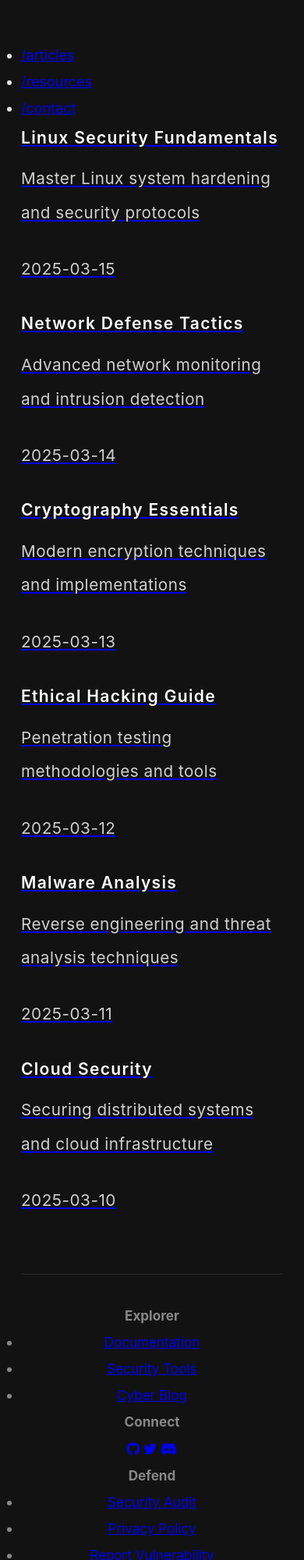
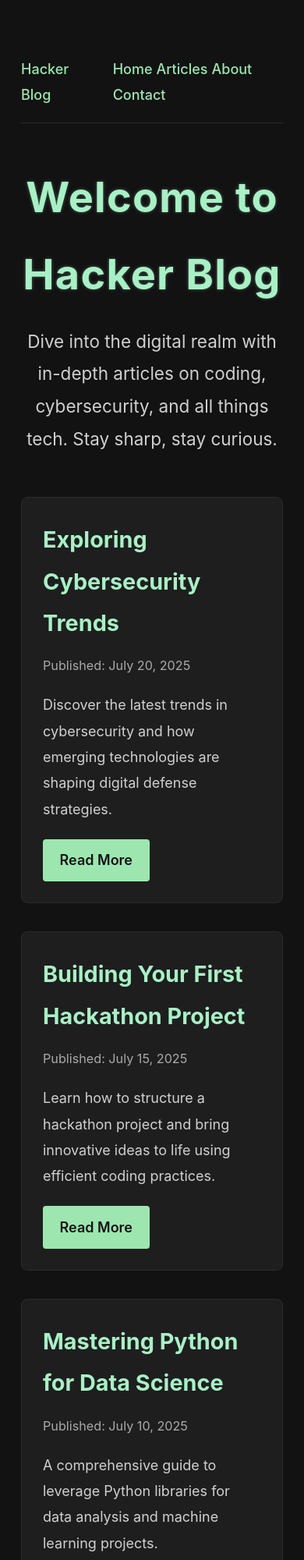
Before and after one commit to RicheByte/bugBountyTrackerPro, a plain HTML site: page index.html in a window 390 px wide. Shown: the top 2000 px of the page at 78% size. Drawn offline with Linux system fonts and the light colour scheme.

Commit message:
Update index.html new updated interface of the blog

```diff
--- a/index.html
+++ b/index.html
@@ -1,113 +1,193 @@
 <!DOCTYPE html>
 <html lang="en">
 <head>
-    <meta charset="UTF-8">
-    <meta name="viewport" content="width=device-width, initial-scale=1.0">
-    <title>CyberSec Articles</title>
-    <link rel="stylesheet" href="cyberstyle.css">
-    <link rel="stylesheet" href="https://cdnjs.cloudflare.com/ajax/libs/font-awesome/6.0.0/css/all.min.css">
+  <meta charset="UTF-8">
+  <meta name="viewport" content="width=device-width, initial-scale=1">
+  <title>Hacker Blog - Home</title>
+  <!-- You can either link to an external CSS file or include the CSS inline. -->
+  <style>
+    /* 🌙 Elegant Matrix-Inspired Dark Theme with Enhanced Readability */
+
+    /* Global Reset and Base Setup */
+    *,
+    *::before,
+    *::after {
+        margin: 0;
+        padding: 0;
+        box-sizing: border-box;
+    }
+
+    html {
+        font-size: 18px;
+        font-family: 'Inter', -apple-system, BlinkMacSystemFont, "Segoe UI", Roboto, Helvetica, Arial, sans-serif;
+        background-color: #121212;
+        color: #dcdcdc;
+        line-height: 1.85;
+        scroll-behavior: smooth;
+    }
+
+    body {
+        max-width: 840px;
+        margin: 3rem auto;
+        padding: 0 1.5rem;
+    }
+
+    /* Navigation */
+    .main-nav {
+        display: flex;
+        justify-content: space-between;
+        align-items: center;
+        gap: 1.5rem;
+        padding: 1rem 0;
+        border-bottom: 1px solid #2a2a2a;
+        margin-bottom: 2.5rem;
+    }
+
+    .main-nav a {
+        color: #9de6b0;
+        text-decoration: none;
+        font-weight: 500;
+        transition: color 0.25s ease-in-out;
+    }
+
+    .main-nav a:hover {
+        color: #ffffff;
+    }
+
+    /* Hero Section */
+    .hero {
+        text-align: center;
+        margin-bottom: 3rem;
+    }
+    .hero h1 {
+        font-size: 3rem;
+        color: #a8f0c6;
+        letter-spacing: 1.2px;
+        margin-bottom: 0.8rem;
+        text-shadow: 0 0 4px rgba(168, 240, 198, 0.35);
+    }
+    .hero p {
+        font-size: 1.25rem;
+        max-width: 600px;
+        margin: 0 auto;
+        color: #d0d0d0;
+    }
+
+    /* Articles Cards Grid */
+    .cards-grid {
+        display: grid;
+        grid-template-columns: repeat(auto-fit, minmax(280px, 1fr));
+        gap: 2rem;
+        margin-bottom: 3rem;
+    }
+
+    .card {
+        background: #1e1e1e;
+        padding: 1.5rem;
+        border: 1px solid #2a2a2a;
+        border-radius: 8px;
+        transition: transform 0.3s ease, box-shadow 0.3s ease;
+    }
+
+    .card:hover {
+        transform: translateY(-5px);
+        box-shadow: 0 5px 15px rgba(157, 230, 176, 0.3);
+    }
+
+    .card h2 {
+        font-size: 1.6rem;
+        margin-bottom: 0.8rem;
+        color: #a8f0c6;
+    }
+
+    .card p {
+        font-size: 1rem;
+        margin-bottom: 1.2rem;
+        color: #d0d0d0;
+    }
+
+    .card .meta {
+        font-size: 0.9rem;
+        color: #aaa;
+        margin-bottom: 1rem;
+    }
+
+    .card a {
+        display: inline-block;
+        padding: 0.6rem 1.2rem;
+        background: #9de6b0;
+        color: #121212;
+        text-decoration: none;
+        border-radius: 4px;
+        font-weight: 600;
+        transition: background 0.25s ease;
+    }
+
+    .card a:hover {
+        background: #ffffff;
+    }
+
+    /* Footer */
+    footer {
+        border-top: 1px solid #2a2a2a;
+        padding: 2rem 0;
+        text-align: center;
+        color: #888;
+        font-size: 0.95rem;
+        line-height: 2;
+    }
+
+    /* Utility Classes */
+    .text-center {
+        text-align: center;
+    }
+  </style>
 </head>
 <body>
-    <div class="matrix-grid"></div>
+  <!-- Navigation -->
+  <nav class="main-nav">
+    <a href="#" class="logo">Hacker Blog</a>
+    <div class="nav-links">
+      <a href="#">Home</a>
+      <a href="#">Articles</a>
+      <a href="#">About</a>
+      <a href="#">Contact</a>
+    </div>
+  </nav>
 
-    <!-- Enhanced Navigation -->
-    <nav class="nav-bar">
-        <div class="nav-container">
-            <div class="menu-toggle" id="mobile-menu">
-                <span class="bar"></span>
-                <span class="bar"></span>
-                <span class="bar"></span>
-            </div>
-            <ul class="nav-links">
+  <!-- Hero Banner -->
+  <section class="hero">
+    <h1>Welcome to Hacker Blog</h1>
+    <p>Dive into the digital realm with in-depth articles on coding, cybersecurity, and all things tech. Stay sharp, stay curious.</p>
+  </section>
 
-                <li><a href="index.html" class="nav-link active">/articles</a></li>
-                <li><a href="#resources" class="nav-link">/resources</a></li>
-                <li><a href="#contact" class="nav-link">/contact</a></li>
-            </ul>
-        </div>
-    </nav>
+  <!-- Articles Cards Section -->
+  <section class="cards-grid">
+    <article class="card">
+      <h2>Exploring Cybersecurity Trends</h2>
+      <div class="meta">Published: July 20, 2025</div>
+      <p>Discover the latest trends in cybersecurity and how emerging technologies are shaping digital defense strategies.</p>
+      <a href="article-1.html">Read More</a>
+    </article>
 
-    <div class="article-grid">
-        <a href="demoNote.html" class="article-card">
-            <h3>Linux Security Fundamentals</h3>
-            <p class="article-excerpt">Master Linux system hardening and security protocols</p>
-            <p class="article-date">2025-03-15</p>
-        </a>
-        <a href="test.html" class="article-card">
-            <h3>Network Defense Tactics</h3>
-            <p class="article-excerpt">Advanced network monitoring and intrusion detection</p>
-            <p class="article-date">2025-03-14</p>
-        </a>
-        <a href="test.html" class="article-card">
-            <h3>Cryptography Essentials</h3>
-            <p class="article-excerpt">Modern encryption techniques and implementations</p>
-            <p class="article-date">2025-03-13</p>
-        </a>
-        <a href="test.html" class="article-card">
-            <h3>Ethical Hacking Guide</h3>
-            <p class="article-excerpt">Penetration testing methodologies and tools</p>
-            <p class="article-date">2025-03-12</p>
-        </a>
-        <a href="test.html" class="article-card">
-            <h3>Malware Analysis</h3>
-            <p class="article-excerpt">Reverse engineering and threat analysis techniques</p>
-            <p class="article-date">2025-03-11</p>
-        </a>
-        <a href="test.html" class="article-card">
-            <h3>Cloud Security</h3>
-            <p class="article-excerpt">Securing distributed systems and cloud infrastructure</p>
-            <p class="article-date">2025-03-10</p>
-        </a>
-    </div>
+    <article class="card">
+      <h2>Building Your First Hackathon Project</h2>
+      <div class="meta">Published: July 15, 2025</div>
+      <p>Learn how to structure a hackathon project and bring innovative ideas to life using efficient coding practices.</p>
+      <a href="article-2.html">Read More</a>
+    </article>
 
-    <!-- Enhanced Footer -->
-    <footer class="site-footer">
-        <div class="footer-content">
-            <div class="footer-section">
-                <h4>Explorer</h4>
-                <ul class="footer-links">
-                    <li><a href="/docs">Documentation</a></li>
-                    <li><a href="/tools">Security Tools</a></li>
-                    <li><a href="/blog">Cyber Blog</a></li>
-                </ul>
-            </div>
+    <article class="card">
+      <h2>Mastering Python for Data Science</h2>
+      <div class="meta">Published: July 10, 2025</div>
+      <p>A comprehensive guide to leverage Python libraries for data analysis and machine learning projects.</p>
+      <a href="article-3.html">Read More</a>
+    </article>
+  </section>
 
-            <div class="footer-section">
-                <h4>Connect</h4>
-                <div class="social-links">
-                    <a href="#"><i class="fab fa-github"></i></a>
-                    <a href="#"><i class="fab fa-twitter"></i></a>
-                    <a href="#"><i class="fab fa-discord"></i></a>
-                </div>
-            </div>
-
-            <div class="footer-section">
-                <h4>Defend</h4>
-                <ul class="footer-links">
-                    <li><a href="/security">Security Audit</a></li>
-                    <li><a href="/privacy">Privacy Policy</a></li>
-                    <li><a href="/report">Report Vulnerability</a></li>
-                </ul>
-            </div>
-        </div>
-
-        <div class="footer-bottom">
-            <p>&copy; 2025 CyberSec Hub. All rights reserved.</p>
-            <p>Encrypted with 🔒 AES-256 | Served from 🗄️ bunker-04</p>
-        </div>
-    </footer>
-
-    <script>
-        // Mobile Menu Toggle
-        document.addEventListener('DOMContentLoaded', () => {
-            const mobileMenu = document.getElementById('mobile-menu');
-            const navLinks = document.querySelector('.nav-links');
-
-            mobileMenu.addEventListener('click', () => {
-                mobileMenu.classList.toggle('active');
-                navLinks.classList.toggle('active');
-            });
-        });
-    </script>
+  <!-- Footer -->
+  <footer>
+    <p>&copy; 2025 Hacker Blog. All Rights Reserved.</p>
+  </footer>
 </body>
 </html>
```
